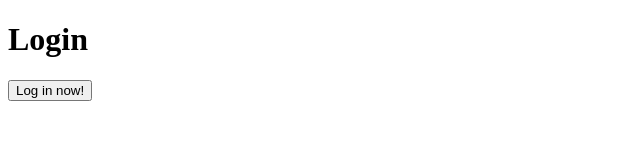
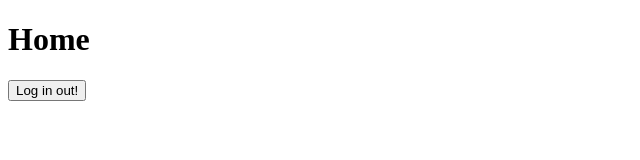
Before and after one commit to kyuj0810/myRoutine-Web, a React (Create React App) app: page / in a window 1280 px wide. Shown: the top 160 px of the page, without its empty margins (0-640 px from the left). Built offline with nearby package versions, Linux system fonts and the light colour scheme.

Commit message:
Reactive Variables

```diff
--- a/src/App.js
+++ b/src/App.js
@@ -1,32 +1,19 @@
-import {
-  Navigate,
-  Route,
-  BrowserRouter as Router,
-  Routes,
-} from 'react-router-dom';
+import { Route, BrowserRouter as Router, Routes } from 'react-router-dom';
 import Login from './screens/Login';
 import Home from './screens/Home';
 import NotFound from './screens/NotFound';
-import { useState } from 'react';
+import { useReactiveVar } from '@apollo/client';
+import { isLoggedInVar } from './apollo';
 
 function App() {
-  const [isLoggedIn, setIsLoggedIn] = useState(false);
+  const isLoggedIn = useReactiveVar(isLoggedInVar);
   return (
     <div>
       <Router>
         <Routes>
-          <Route
-            path="/"
-            element={
-              isLoggedIn ? (
-                <Home setIsLoggedIn={setIsLoggedIn} />
-              ) : (
-                <Login setIsLoggedIn={setIsLoggedIn} />
-              )
-            }
-          />
-          {/* <Route path="*" element={<NotFound />} /> */}
-          <Route path="*" element={<Navigate to="/" />} />
+          <Route path="/" element={isLoggedIn ? <Home /> : <Login />} />
+          <Route path="*" element={<NotFound />} />
+          {/* <Route path="*" element={<Navigate to="/" />} /> */}
         </Routes>
       </Router>
     </div>
--- /dev/null
+++ b/src/apollo.js
@@ -0,0 +1,3 @@
+import { makeVar } from '@apollo/client';
+
+export const isLoggedInVar = makeVar(true);
--- a/src/screens/Home.js
+++ b/src/screens/Home.js
@@ -1,8 +1,10 @@
-function Home({ setIsLoggedIn }) {
+import { isLoggedInVar } from '../apollo';
+
+function Home() {
   return (
     <div>
       <h1>Home</h1>
-      <button onClick={() => setIsLoggedIn(false)}>Log in out!</button>
+      <button onClick={() => isLoggedInVar(false)}>Log in out!</button>
     </div>
   );
 }
--- a/src/screens/Login.js
+++ b/src/screens/Login.js
@@ -1,8 +1,10 @@
-function Login({ setIsLoggedIn }) {
+import { isLoggedInVar } from '../apollo';
+
+function Login() {
   return (
     <div>
       <h1>Login</h1>
-      <button onClick={() => setIsLoggedIn(true)}>Log in now!</button>
+      <button onClick={() => isLoggedInVar(true)}>Log in now!</button>
     </div>
   );
 }
```
